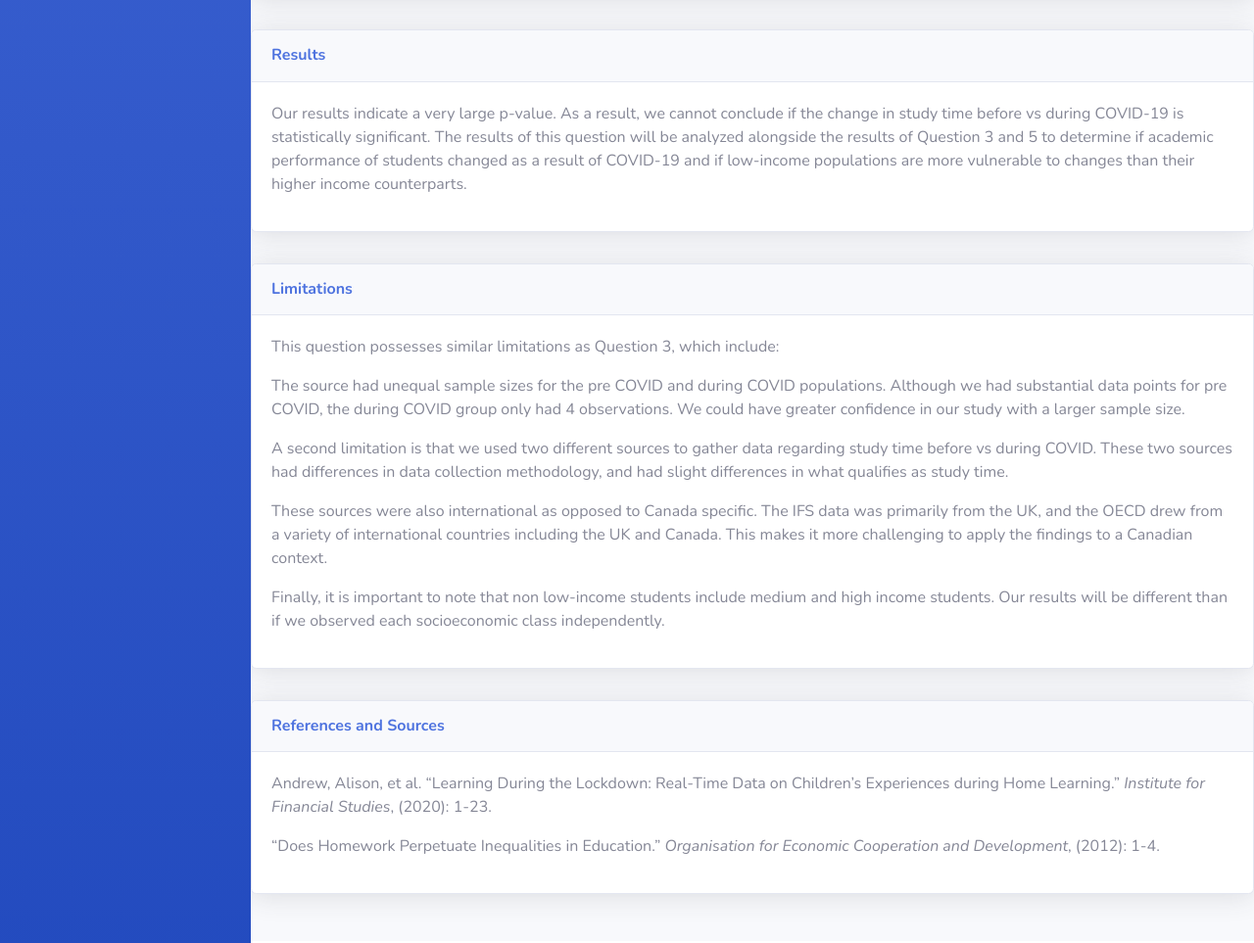
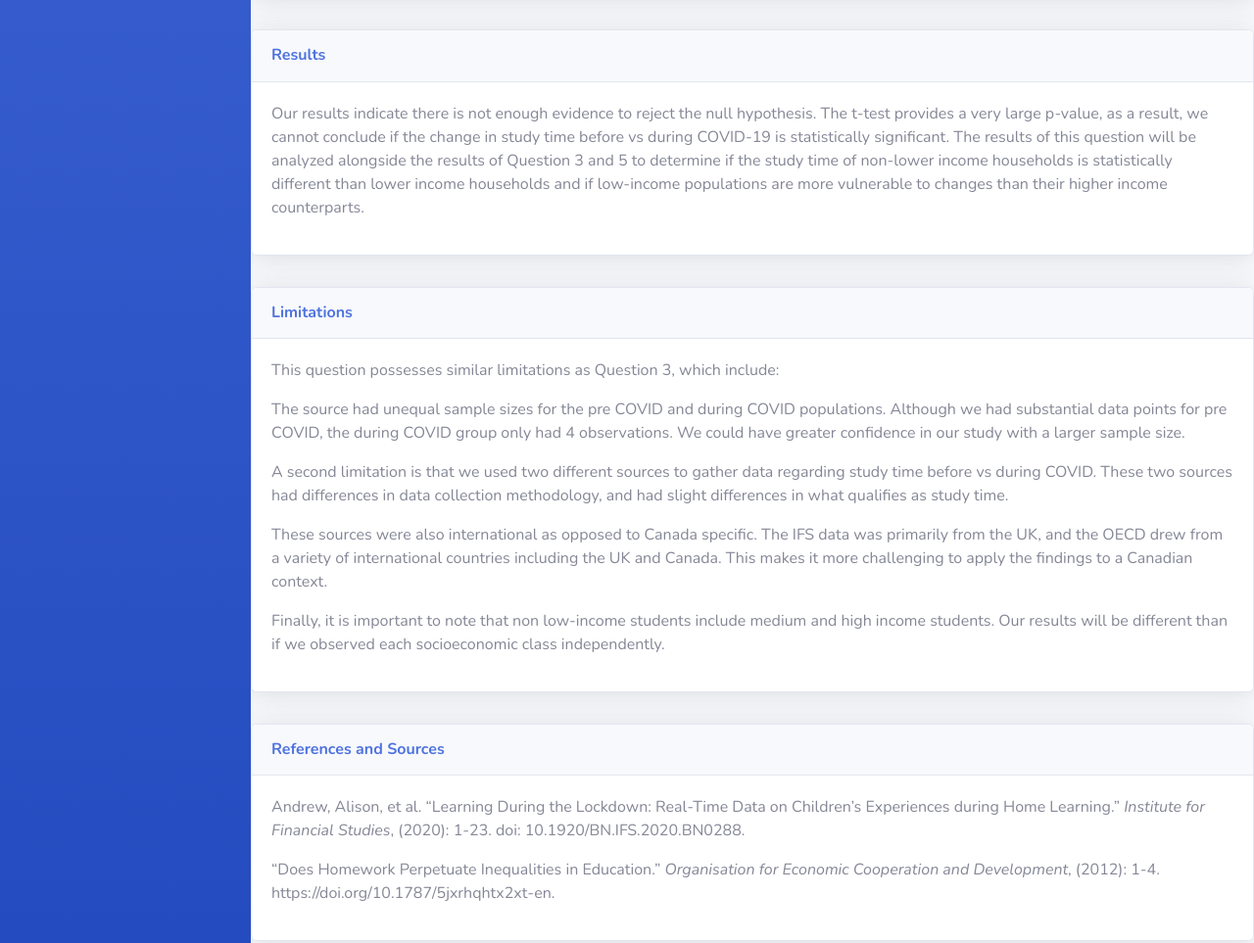
Before and after one commit to maddiegabriel/thedigitaldivide, a website: page dashboard/question4.html in a window 1280 px wide. Shown: the part 1665-2628 px from the top of the page at 98% size. Drawn offline with nearby package versions, Linux system fonts and the light colour scheme.

Commit message:
Improve results, methodology, and sources sections

```diff
--- a/dashboard/question4.html
+++ b/dashboard/question4.html
@@ -285,14 +285,13 @@
                                         <h6 class="m-0 font-weight-bold text-primary">Results</h6>
                                     </div>
                                     <div class="card-body">
-                                        <p>Our results indicate a very large p-value. As a result, we cannot conclude
+                                        <p>Our results indicate there is not enough evidence to reject the null hypothesis.
+                                            The t-test provides a very large p-value, as a result, we cannot conclude
                                             if the change in study time before vs during COVID-19 is statistically
-                                            significant. The results of this question will be analyzed alongside the
-                                            results
-                                            of Question 3 and 5 to determine if academic performance of students changed
-                                            as a
-                                            result of COVID-19 and if low-income populations are more vulnerable to
-                                            changes than
+                                            significant.
+                                            The results of this question will be analyzed alongside the results of Question 3
+                                            and 5 to determine if the study time of non-lower income households is statistically different
+                                            than lower income households and if low-income populations are more vulnerable to changes than
                                             their higher income counterparts.</p>
                                     </div>
                                 </div>
@@ -331,9 +330,9 @@
                                     <div class="card-body">
                                         <p>Andrew, Alison, et al. “Learning During the Lockdown: Real-Time Data on
                                             Children’s Experiences during Home Learning.” <i>Institute for Financial
-                                                Studies</i>, (2020): 1-23.</p>
+                                                Studies</i>, (2020): 1-23. doi: 10.1920/BN.IFS.2020.BN0288.</p>
                                         <p>“Does Homework Perpetuate Inequalities in Education.” <i>Organisation for
-                                            Economic Cooperation and Development</i>, (2012): 1-4.</p>
+                                            Economic Cooperation and Development</i>, (2012): 1-4. https://doi.org/10.1787/5jxrhqhtx2xt-en.</p>
                                     </div>
                                 </div>
                             </div>
```
Also changed, not shown: dashboard/question3.html (+7 -17 lines).
